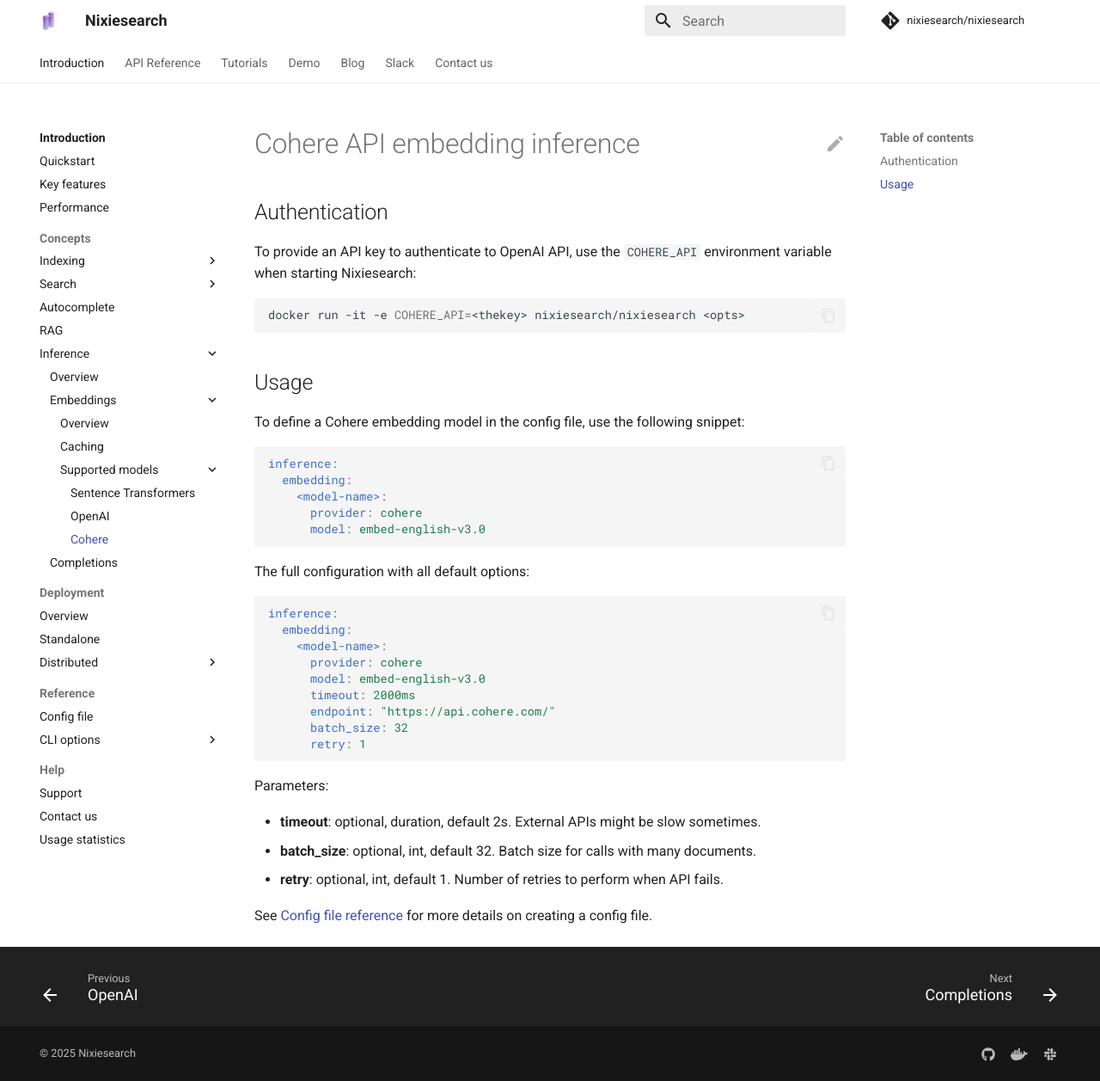
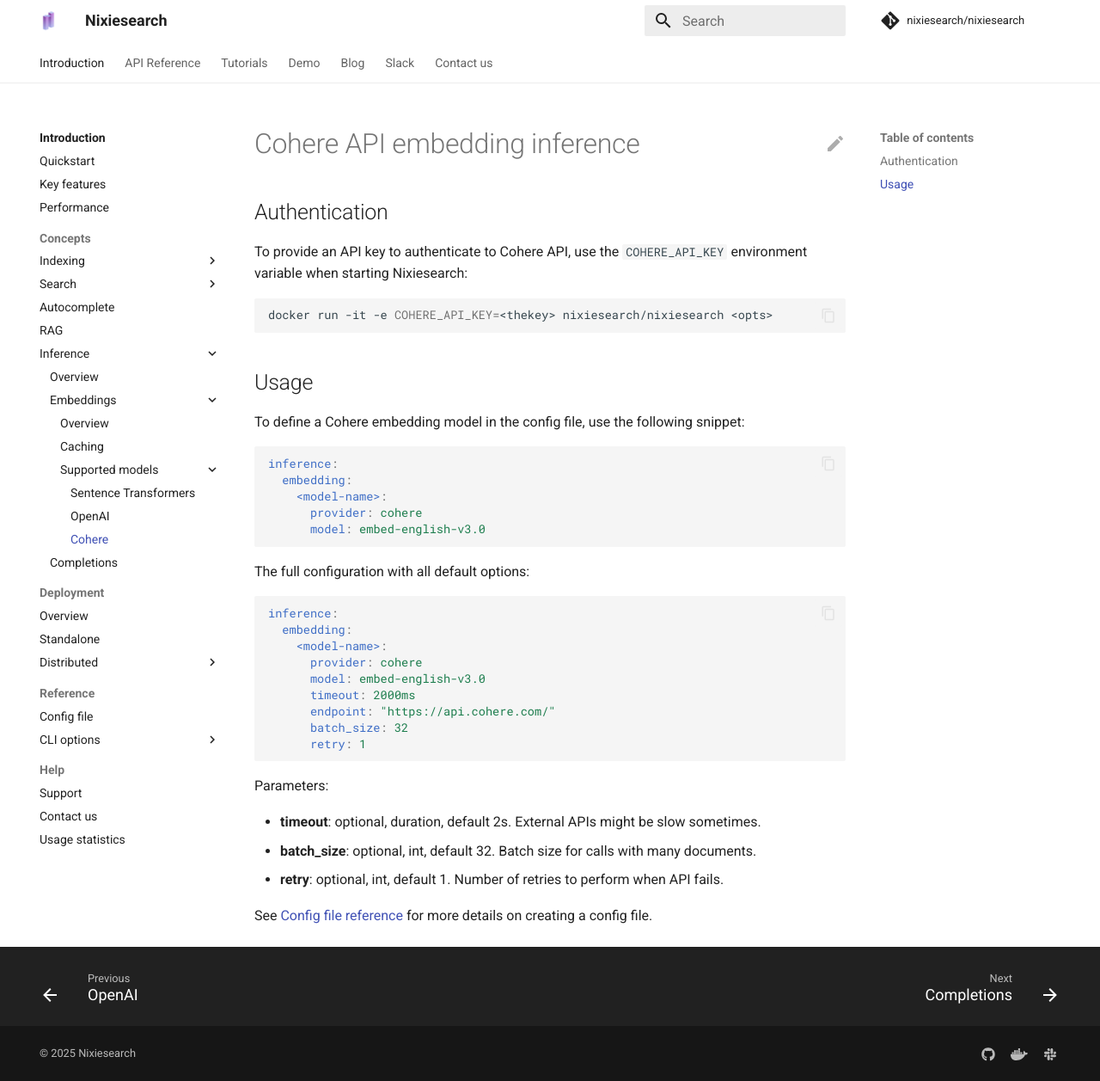
Before and after one commit to nixiesearch/nixiesearch, an MkDocs documentation site: the page built from docs/docs/features/inference/embeddings/cohere.md, in a window 1280 px wide and 1257 px high. Shown: the whole window at 86% size. Built offline with MkDocs 1.6.1 and Material for MkDocs 9.7.7, drawn with Linux system fonts in a browser that asks for light colours; comment, search, counter and statistics services are not loaded.

Commit message:
use OPENAI_API_KEY/COHERE_API_KEY env var to define secrets for saas embed providers

````diff
--- a/docs/docs/features/inference/embeddings/cohere.md
+++ b/docs/docs/features/inference/embeddings/cohere.md
@@ -3,10 +3,10 @@
 
 ## Authentication
 
-To provide an API key to authenticate to OpenAI API, use the `COHERE_API` environment variable when starting Nixiesearch:
+To provide an API key to authenticate to Cohere API, use the `COHERE_API_KEY` environment variable when starting Nixiesearch:
 
 ```shell
-docker run -it -e COHERE_API=<thekey> nixiesearch/nixiesearch <opts>
+docker run -it -e COHERE_API_KEY=<thekey> nixiesearch/nixiesearch <opts>
 ```
 
 ## Usage
````
Also changed, not shown: docs/docs/features/inference/embeddings/openai.md (+2 -2 lines), 17 other files.
